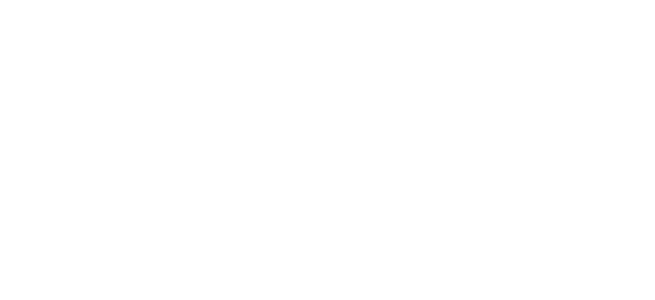
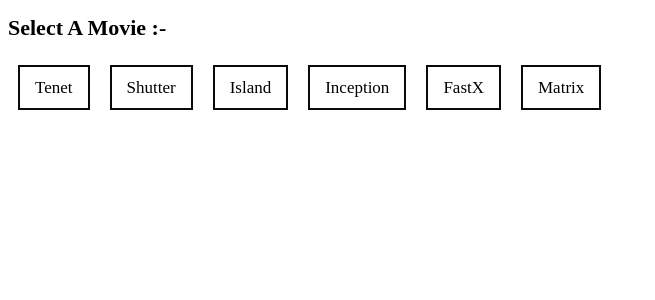
Before and after one commit to harshdev2909/Xmovie, a React (Create React App) app: page / in a window 1280 px wide. Shown: the top 300 px of the page, without its empty margins (0-655 px from the left). Built offline with nearby package versions, Linux system fonts and the light colour scheme.

Commit message:
Code added

```diff
--- a/src/App.js
+++ b/src/App.js
@@ -1,8 +1,11 @@
 import React from 'react'
+import Home from './Pages/Home'
 
 const App = () => {
   return (
-    <div></div>
+    <div>
+      <Home/>
+    </div>
   )
 }
 
--- /dev/null
+++ b/src/Components/RadioComponent.js
@@ -0,0 +1,11 @@
+import React from 'react'
+import '../css/Radio.css'
+const RadioComponent = ({text,key}) => {
+  return (
+    <div className='form-check-label'>
+        <span className='text'>{text}</span>
+    </div>
+  )
+}
+
+export default RadioComponent
--- /dev/null
+++ b/src/Components/SelectMovie.js
@@ -0,0 +1,20 @@
+import React from 'react'
+import { moviesList } from '../data'
+import RadioComponent from './RadioComponent'
+import '../css/SelectMovie.css'
+const SelectMovie = () => {
+  return (
+    <>
+    <h1 className='SM_heading'>Select A Movie :-</h1>
+    <div className='SM_main_container'>
+        {moviesList.map((ele,index)=>{
+            return (
+                <RadioComponent text={ele} key={index}/>
+            )
+        })}
+    </div>
+    </>
+  )
+}
+
+export default SelectMovie
--- /dev/null
+++ b/src/Pages/Home.js
@@ -0,0 +1,14 @@
+import React from 'react'
+import SelectMovie from '../Components/SelectMovie'
+
+const Home = () => {
+  return (
+    <div>
+        <div className='select_movie_component'>
+        <SelectMovie/>
+        </div>
+    </div>
+  )
+}
+
+export default Home
--- /dev/null
+++ b/src/css/Home.css
@@ -0,0 +1,4 @@
+.select_movie_container{
+    flex-grow: 1;
+
+}
--- /dev/null
+++ b/src/css/Radio.css
@@ -0,0 +1,12 @@
+.form-check-label{
+    padding: 10px 15px;
+    font-size: 18px;
+    border: 2px solid rgb(10 ,10,10);
+    margin: 10px;
+
+}
+
+.text{
+    font-size: 17px;
+    text-align: center;
+}
--- /dev/null
+++ b/src/css/SelectMovie.css
@@ -0,0 +1,13 @@
+.SM_heading{
+    width: 100%;
+    font-size: 22px;
+    color: black;
+}
+.SM_main_container{
+    width: 100%;
+    display: flex;
+    justify-content: flex-start;
+    flex-wrap: wrap;
+    margin-bottom: 20px;
+    color: black;
+}
--- /dev/null
+++ b/src/data.js
@@ -0,0 +1,4 @@
+let moviesList =['Tenet','Shutter','Island','Inception','FastX','Matrix'];
+let slots = ['10:00 AM','01:00 PM','03:00 PM','08:00 PM']
+
+exports.moviesList = moviesList;
--- a/src/index.css
+++ b/src/index.css
@@ -1,4 +1,4 @@
-body {
+/* body {
   margin: 0;
   font-family: -apple-system, BlinkMacSystemFont, 'Segoe UI', 'Roboto', 'Oxygen',
     'Ubuntu', 'Cantarell', 'Fira Sans', 'Droid Sans', 'Helvetica Neue',
@@ -10,4 +10,4 @@
 code {
   font-family: source-code-pro, Menlo, Monaco, Consolas, 'Courier New',
     monospace;
-}
+} */
```
Also changed, not shown: src/App.css (deleted, +0 -38 lines).
